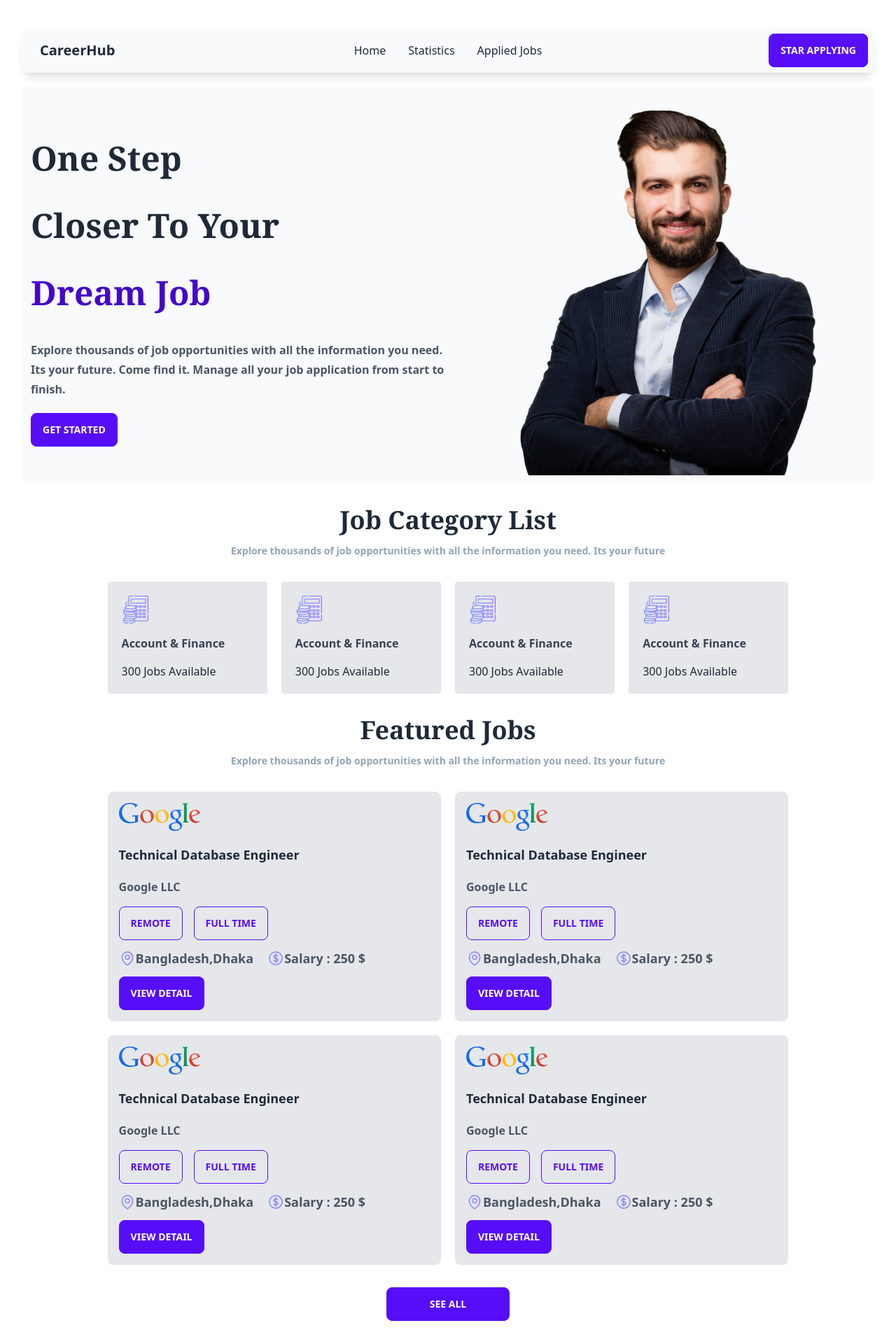
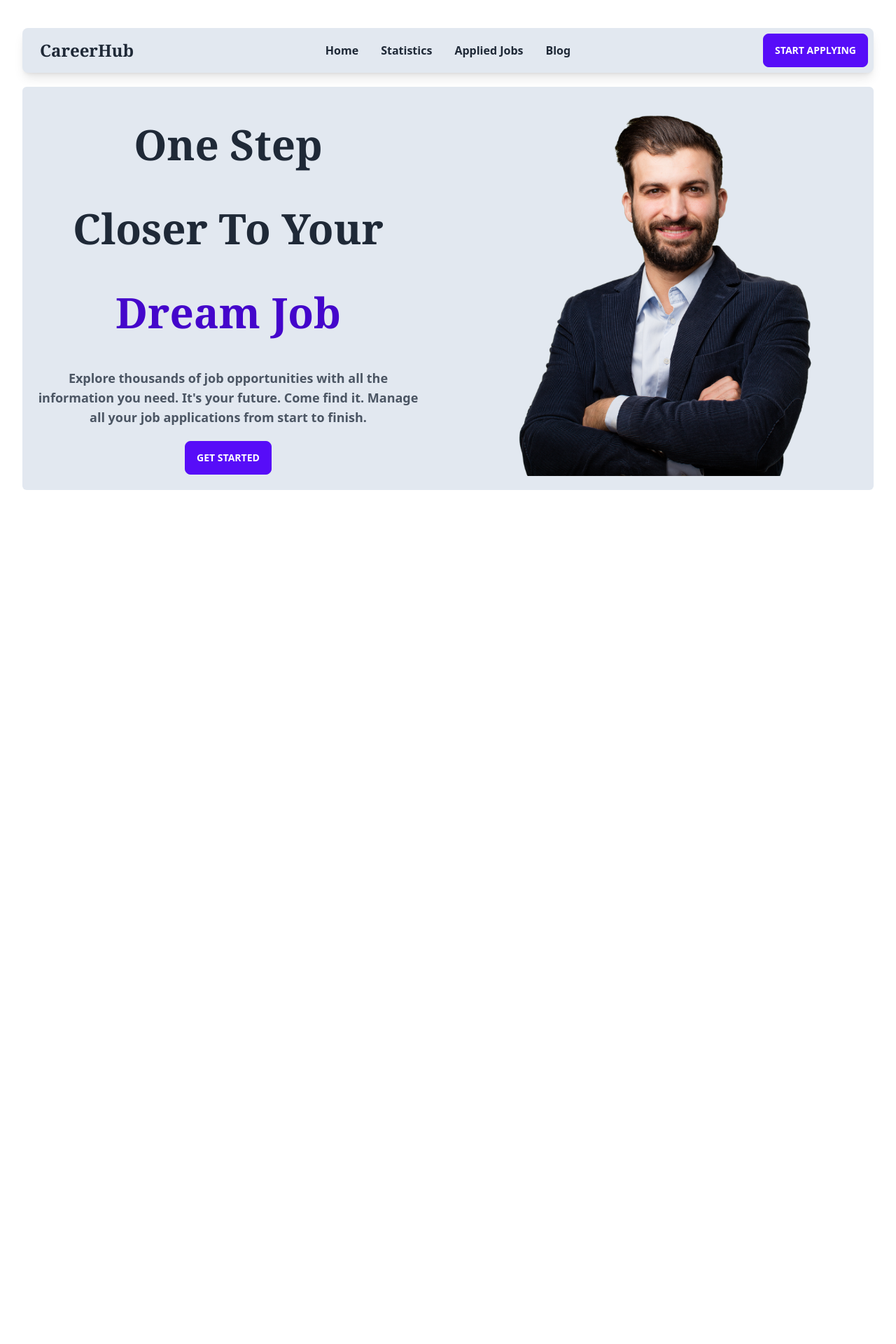
Before and after one commit to Miftahulislam2001/career-job-hunter, a React (Vite) app: page / in a window 1280 px wide. Shown: the top 1920 px of the page at 70% size. After the commit the page ends 800 px from the top, so only its background shows below. Built offline with nearby package versions, Linux system fonts and the light colour scheme.

Commit message:
Banner Section complated

```diff
--- a/src/components/Header/Header.jsx
+++ b/src/components/Header/Header.jsx
@@ -1,183 +1,64 @@
-import React from 'react';
+import React from "react";
 
 const Header = () => {
   return (
     <div>
-            {/* Header */}
-            <div className="navbar bg-slate-50 rounded-lg shadow-lg flex md:flex-row  md:items-center md:justify-between mt-2">
+      <div className="navbar bg-slate-200 rounded-lg shadow-lg flex md:flex-row  md:items-center md:justify-between mt-2">
         <div className="navbar-start">
           <div className="dropdown">
-                        <label tabIndex={0} className="btn btn-ghost lg:hidden">
-                            <svg xmlns="http://www.w3.org/2000/svg" className="h-5 w-5" fill="none" viewBox="0 0 24 24" stroke="currentColor"><path strokeLinecap="round" strokeLinejoin="round" strokeWidth="2" d="M4 6h16M4 12h8m-8 6h16" /></svg>
-                        </label>
-                        <ul tabIndex={0} className="menu menu-compact dropdown-content mt-3 p-2 shadow bg-base-100 rounded-box w-52">
-                            <li><a>Home</a></li>
+
+            <ul
+              tabIndex={0}
+              className="menu menu-compact dropdown-content mt-3 p-2 shadow bg-base-100 rounded-box w-52"
+            >
+              <li>
+                <a>Home</a>
+              </li>
               <li tabIndex={0}>
-                                <a className="justify-between">
+                <a className="justify-between font-bold">
                   Statistics
-                                    <svg className="fill-current" xmlns="http://www.w3.org/2000/svg" width="24" height="24" viewBox="0 0 24 24"><path d="M8.59,16.58L13.17,12L8.59,7.41L10,6L16,12L10,18L8.59,16.58Z" /></svg>
                 </a>
-                                <ul className="p-2">
-                                    <li><a>Submenu 1</a></li>
-                                    <li><a>Submenu 2</a></li>
-                                </ul>
               </li>
-                            <li><a>Item 3</a></li>
+              <li>
+                <a>Item 3</a>
+              </li>
             </ul>
           </div>
-                    <a className="btn btn-ghost normal-case text-xl">CareerHub</a>
+          <a className="btn btn-ghost normal-case text-2xl font-bold font-serif">CareerHub</a>
         </div>
         <div className="navbar-center hidden lg:flex">
-                    <ul className="menu menu-horizontal px-1">
-                        <li><a>Home</a></li>
+          <ul className="menu menu-horizontal px-1 font-semibold">
+            <li>
+              <a>Home</a>
+            </li>
             <li tabIndex={0}>
-                            <a>
-                                Statistics
-
-                            </a>
+              <a>Statistics</a>
             </li>
-                        <li><a>Applied Jobs</a></li>
+            <li>
+              <a>Applied Jobs</a>
+            </li>
+            <li>
+              <a>Blog</a>
+            </li>
           </ul>
         </div>
         <div className="navbar-end">
-                    <a className="btn btn-primary">Star Applying</a>
+          <a className="btn btn-primary">Start Applying</a>
         </div>
       </div>
 
       {/* Banner Section */}
-            <section className='flex my-5 items-center bg-slate-50 p-3'>
-                <div className=' w-[50%] text-left'>
-                    <h1 className='font-serif font-bold text-5xl mb-5 leading-loose'>One Step <br /> Closer To Your <br /> <span className='text-primary-focus'>Dream Job</span></h1>
-                    <p className='text-gray-600 font-sans font-semibold leading-7 mb-5'>Explore thousands of job opportunities with all the information you need. Its your future. Come find it. Manage all your job application from start to finish.</p>
+      <section className='flex flex-col md:flex-row my-5 items-center bg-slate-200 p-5 rounded-md'>
+        <div className='w-full md:w-1/2 md:pr-10 text-left md:text-center'>
+          <h1 className='font-serif font-bold text-5xl md:text-6xl mb-5 md:leading-loose'>One Step <br /> Closer To Your <br /> <span className='text-primary-focus'>Dream Job</span></h1>
+          <p className='text-gray-600 font-sans font-semibold leading-7 mb-5 md:text-lg'>Explore thousands of job opportunities with all the information you need. It's your future. Come find it. Manage all your job applications from start to finish.</p>
           <button className="btn btn-primary">Get Started</button>
         </div>
-                <div className=' w-[50%]'><img src="/assets/All Images/P3OLGJ1 copy 1.png" alt="" /></div>
-            </section>
-
-            {/* Meddle Section */}
-            <section>
-                <div className='my-8'>
-                    <h1 className="font-serif font-bold text-4xl my-3">Job Category List</h1>
-                    <p className='text-slate-400 leading-6 text-sm font-semibold'>Explore thousands of job opportunities with all the information you need. Its your future</p>
-                </div>
-                <div className='flex gap-5 justify-center items-center w-[80%] mx-auto'>
-                    <div className="bg-gray-200 rounded p-5 w-[25%] text-left">
-                        <img src="/assets/Icons/accounts 1.png" alt="" />
-                        <h2 className='text-1xl font-semibold my-4 text-gray-700 '>Account & Finance</h2>
-                        <p>300 Jobs Available</p>
-                    </div>
-                    <div className="bg-gray-200 rounded p-5 w-[25%] text-left">
-                        <img src="/assets/Icons/accounts 1.png" alt="" />
-                        <h2 className='text-1xl font-semibold my-4 text-gray-700 '>Account & Finance</h2>
-                        <p>300 Jobs Available</p>
-                    </div>
-                    <div className="bg-gray-200 rounded p-5 w-[25%] text-left">
-                        <img src="/assets/Icons/accounts 1.png" alt="" />
-                        <h2 className='text-1xl font-semibold my-4 text-gray-700 '>Account & Finance</h2>
-                        <p>300 Jobs Available</p>
-                    </div>
-                    <div className="bg-gray-200 rounded p-5 w-[25%] text-left">
-                        <img src="/assets/Icons/accounts 1.png" alt="" />
-                        <h2 className='text-1xl font-semibold my-4 text-gray-700 '>Account & Finance</h2>
-                        <p>300 Jobs Available</p>
-                    </div>
+        <div className='w-full md:w-1/2 mb-5 md:mb-0'>
+          <img className='mx-auto md:mx-0' src="/assets/All Images/P3OLGJ1 copy 1.png" alt="" />
         </div>
       </section>
 
-            {/* Features Section */}
-            <section>
-                <div className='my-8'>
-                    <h1 className="font-serif font-bold text-4xl my-3">Featured Jobs</h1>
-                    <p className='text-slate-400 leading-6 text-sm font-semibold'>Explore thousands of job opportunities with all the information you need. Its your future</p>
-                </div>
-                <div className='grid grid-cols-2 gap-5 w-[80%] mx-auto'>
-
-                    <div className='col text-left bg-gray-200 p-4 rounded-lg'>
-                        <img src="/assets/Logo/google-1-1 1-1.png" alt="" />
-                        <h4 className='my-5 text-lg font-bold'>Technical Database Engineer</h4>
-                        <p className='font-bold text-gray-600 mb-4'>Google LLC</p>
-                        <div className='flex gap-4 mb-3 '>
-                            <button className="btn btn-outline btn-primary text-primary-focus">Remote</button>
-                            <button className="btn btn-outline btn-primary text-primary-focus">Full Time</button>
-                        </div>
-                        <div className='flex gap-5 mb-3'>
-                            <div className='flex justify-center items-center'>
-                                <img src="/assets/Icons/Frame-4.png" alt="" />
-                                <p className='font-semibold text-lg text-gray-600'>Bangladesh,Dhaka</p>
-                            </div>
-                            <div className='flex justify-center items-center'>
-                                <img src="/assets/Icons/Frame.png" alt="" />
-                                <p className='font-semibold text-lg text-gray-600'>Salary : 250 $</p>
-                            </div>
-                        </div>
-                        <button className='btn btn-primary  '>View Detail </button>
-                    </div>
-                    <div className='col text-left bg-gray-200 p-4 rounded-lg'>
-                        <img src="/assets/Logo/google-1-1 1-1.png" alt="" />
-                        <h4 className='my-5 text-lg font-bold'>Technical Database Engineer</h4>
-                        <p className='font-bold text-gray-600 mb-4'>Google LLC</p>
-                        <div className='flex gap-4 mb-3 '>
-                            <button className="btn btn-outline btn-primary text-primary-focus">Remote</button>
-                            <button className="btn btn-outline btn-primary text-primary-focus">Full Time</button>
-                        </div>
-                        <div className='flex gap-5 mb-3'>
-                            <div className='flex justify-center items-center'>
-                                <img src="/assets/Icons/Frame-4.png" alt="" />
-                                <p className='font-semibold text-lg text-gray-600'>Bangladesh,Dhaka</p>
-                            </div>
-                            <div className='flex justify-center items-center'>
-                                <img src="/assets/Icons/Frame.png" alt="" />
-                                <p className='font-semibold text-lg text-gray-600'>Salary : 250 $</p>
-                            </div>
-                        </div>
-                        <button className='btn btn-primary  '>View Detail </button>
-                    </div>
-                    <div className='col text-left bg-gray-200 p-4 rounded-lg'>
-                        <img src="/assets/Logo/google-1-1 1-1.png" alt="" />
-                        <h4 className='my-5 text-lg font-bold'>Technical Database Engineer</h4>
-                        <p className='font-bold text-gray-600 mb-4'>Google LLC</p>
-                        <div className='flex gap-4 mb-3 '>
-                            <button className="btn btn-outline btn-primary text-primary-focus">Remote</button>
-                            <button className="btn btn-outline btn-primary text-primary-focus">Full Time</button>
-                        </div>
-                        <div className='flex gap-5 mb-3'>
-                            <div className='flex justify-center items-center'>
-                                <img src="/assets/Icons/Frame-4.png" alt="" />
-                                <p className='font-semibold text-lg text-gray-600'>Bangladesh,Dhaka</p>
-                            </div>
-                            <div className='flex justify-center items-center'>
-                                <img src="/assets/Icons/Frame.png" alt="" />
-                                <p className='font-semibold text-lg text-gray-600'>Salary : 250 $</p>
-                            </div>
-                        </div>
-                        <button className='btn btn-primary  '>View Detail </button>
-                    </div>
-                    <div className='col text-left bg-gray-200 p-4 rounded-lg'>
-                        <img src="/assets/Logo/google-1-1 1-1.png" alt="" />
-                        <h4 className='my-5 text-lg font-bold'>Technical Database Engineer</h4>
-                        <p className='font-bold text-gray-600 mb-4'>Google LLC</p>
-                        <div className='flex gap-4 mb-3 '>
-                            <button className="btn btn-outline btn-primary text-primary-focus">Remote</button>
-                            <button className="btn btn-outline btn-primary text-primary-focus">Full Time</button>
-                        </div>
-                        <div className='flex gap-5 mb-3'>
-                            <div className='flex justify-center items-center'>
-                                <img src="/assets/Icons/Frame-4.png" alt="" />
-                                <p className='font-semibold text-lg text-gray-600'>Bangladesh,Dhaka</p>
-                            </div>
-                            <div className='flex justify-center items-center'>
-                                <img src="/assets/Icons/Frame.png" alt="" />
-                                <p className='font-semibold text-lg text-gray-600'>Salary : 250 $</p>
-                            </div>
-                        </div>
-                        <button className='btn btn-primary  '>View Detail </button>
-                    </div>
-
-
-                </div>
-
-            </section>
-            <button className="btn btn-primary my-8 w-44">See all</button>
     </div>
   );
 };
```
Also changed, not shown: src/App.jsx (line endings or trailing spaces), src/components/Header/Header.css (deleted). Lines whose indentation alone changed are shown as unchanged.
